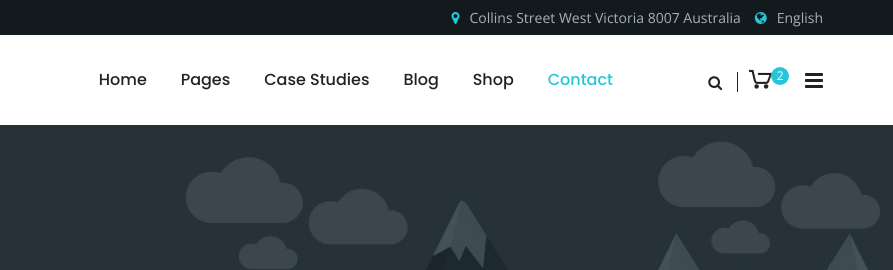
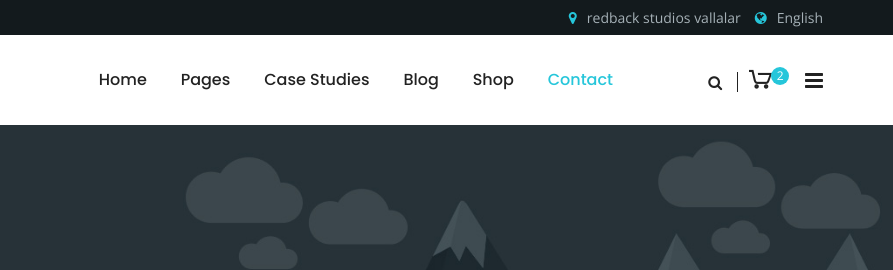
Before and after one commit to VidhyaJayakumar/seo_project, a plain HTML site: page seoengine/contact.html in a window 1280 px wide. Shown: the top 270 px of the page, 387-1280 px from the left. Drawn offline with nearby package versions, Linux system fonts and the light colour scheme; some packages are replaced by stand-ins of ours.

Commit message:
changed the address

```diff
--- a/seoengine/contact.html
+++ b/seoengine/contact.html
@@ -70,7 +70,7 @@
                             <div class="col-lg-6 col-md-6 col-sm-6 col-xs-12">
                                 <div class="header-address">
                                     <ul>
-                                        <li><i class="fa fa-map-marker" aria-hidden="true"></i>Collins Street West Victoria 8007 Australia</li>
+                                        <li><i class="fa fa-map-marker" aria-hidden="true"></i>redback studios vallalar </li>
                                         <li><i class="fa fa-globe" aria-hidden="true"></i>English</li>
                                     </ul>
                                 </div>
```
